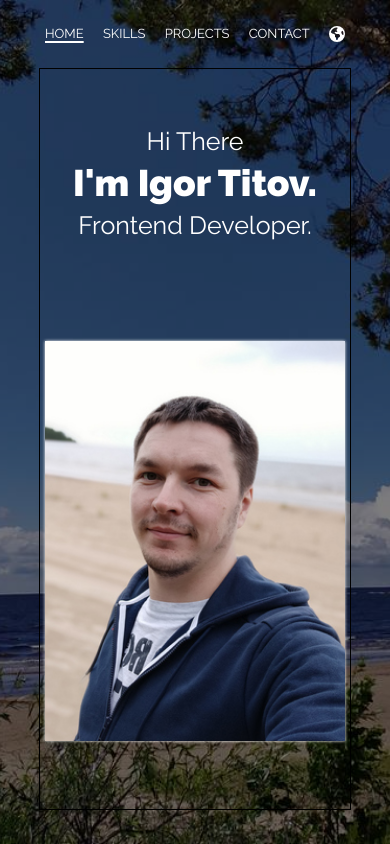
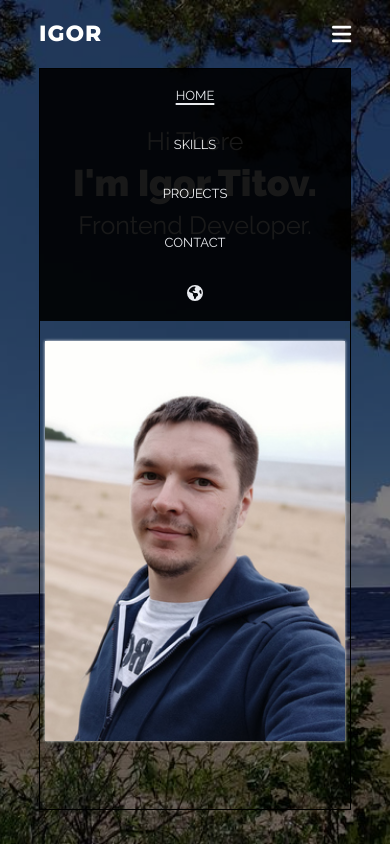
Before and after one commit to Freiii21/portfolio-react, a React (Create React App) app: page / in a window 390 px wide. Both pictures are taken after a click on the icon 336 px from the left and 33 px from the top of the page. Shown: the top 844 px of the page. Built offline with nearby package versions, Linux system fonts and the light colour scheme.

Commit message:
#42 design improvements_24

```diff
--- a/src/App.tsx
+++ b/src/App.tsx
@@ -20,16 +20,33 @@ export type underlineMenuType = {
 }
 
 function App() {
+    const [collapsedMobileMenu, setCollapsedMobileMenu] = useState(true);
+    const expandMobileMenu = () => {
+        setCollapsedMobileMenu(!collapsedMobileMenu);
+    }
+
     const mainRef = useRef<null | HTMLDivElement>(null);
     const skillsRef = useRef<null | HTMLDivElement>(null);
     const projectsRef = useRef<null | HTMLDivElement>(null);
     const contactRef = useRef<null | HTMLDivElement>(null);
     const nameRef = useRef<null | HTMLDivElement>(null);
 
-    const mainRefScroll = () => mainRef.current && mainRef.current.scrollIntoView({ behavior: 'smooth', block: 'start' });
-    const skillsRefScroll = () => skillsRef.current && skillsRef.current.scrollIntoView({ behavior: 'smooth', block: 'start' });
-    const projectsRefScroll = () => projectsRef.current && projectsRef.current.scrollIntoView({ behavior: 'smooth', block: 'start' });
-    const contactRefScroll = () => contactRef.current && contactRef.current.scrollIntoView({ behavior: 'smooth', block: 'start' });
+    const mainRefScroll = () => {
+        setCollapsedMobileMenu(true);
+        mainRef.current && mainRef.current.scrollIntoView({ behavior: 'smooth', block: 'start' });
+    }
+    const skillsRefScroll = () => {
+        setCollapsedMobileMenu(true);
+        skillsRef.current && skillsRef.current.scrollIntoView({ behavior: 'smooth', block: 'start' });
+    }
+    const projectsRefScroll = () => {
+        setCollapsedMobileMenu(true);
+        projectsRef.current && projectsRef.current.scrollIntoView({ behavior: 'smooth', block: 'start' });
+    }
+    const contactRefScroll = () => {
+        setCollapsedMobileMenu(true);
+        contactRef.current && contactRef.current.scrollIntoView({ behavior: 'smooth', block: 'start' });
+    }
 
     const scrollFunctions:scrollFunctionsType = {
         main: mainRefScroll,
@@ -65,14 +82,14 @@ function App() {
         }
         if(skillsRef.current && projectsRef.current && window.scrollY >= skillsRef.current.offsetTop
             && window.scrollY < projectsRef.current.offsetTop){
-            temp = {...temp, home: false, skills: true}
+            temp = {...temp, home: false, skills: true, project: false, contact: false}
         }
         if(projectsRef.current && contactRef.current && window.scrollY >= projectsRef.current.offsetTop
             && window.scrollY < contactRef.current.offsetTop){
-            temp = {...temp, home: false, skills: false, project: true}
+            temp = {...temp, home: false, skills: false, project: true, contact: false}
         }
         if(contactRef.current && window.scrollY >= contactRef.current.offsetTop){
-            temp = {...temp, home: false, project: false, contact: true}
+            temp = {...temp, home: false, skills: false, project: false, contact: true}
         }
         setUnderlineMenu(temp);
     }
@@ -83,6 +100,8 @@ function App() {
                   nameRef={nameRef}
                   headerHidden={headerHidden}
                   underlineMenu={underlineMenu}
+                  collapsedMobileMenu={collapsedMobileMenu}
+                  expandMobileMenu={expandMobileMenu}
                   scrollFunctions={scrollFunctions} />
             <Skills skillsRef={skillsRef}/>
             <Projects projectsRef={projectsRef}/>
--- a/src/e1-main/Main.tsx
+++ b/src/e1-main/Main.tsx
@@ -11,28 +11,14 @@ type MainPropsType = {
     nameRef: MutableRefObject<null | HTMLDivElement>
     headerHidden: boolean
     underlineMenu: underlineMenuType
+    collapsedMobileMenu: boolean
+    expandMobileMenu: () => void
     scrollFunctions: scrollFunctionsType
 }
 
 export const Main = (props: MainPropsType) => {
     const photoStyle = {backgroundImage: `url(${myPhoto})`};
     const backgroundStyle = {backgroundImage: `url(${background})`};
-
-    // const nameRef = useRef<null | HTMLDivElement>(null);
-    // const [headerHidden, setHeaderHidden] = useState(false);
-    //
-    // useEffect(() => {
-    //     window.addEventListener('scroll', scrollHandler);
-    //     return () => window.removeEventListener('scroll', scrollHandler);
-    // }, []);
-    //
-    // const scrollHandler = () => {
-    //     if(nameRef.current && window.scrollY >= nameRef.current.offsetTop){
-    //         setHeaderHidden(true);
-    //     } else {
-    //         setHeaderHidden(false);
-    //     }
-    // }
 
     const greetingFieldClass = !props.headerHidden ? s.greetingField : `${s.greetingField} ${s.greetingFieldScrolled}`;
     const photoClass = !props.headerHidden ? s.photo : `${s.photo} ${s.photoScrolled}`;
@@ -42,6 +28,8 @@ export const Main = (props: MainPropsType) => {
         <div className={s.main} style={backgroundStyle} ref={props.mainRef}>
             <Header scrollFunctions={props.scrollFunctions}
                     underlineMenu={props.underlineMenu}
+                    collapsedMobileMenu={props.collapsedMobileMenu}
+                    expandMobileMenu={props.expandMobileMenu}
                     headerHidden={props.headerHidden}/>
             <div className={sc.container} style={{height: `${mainFieldHeightStyle}`}}>
                 <div className={greetingFieldClass}>
--- a/src/e1-main/header/Header.module.scss
+++ b/src/e1-main/header/Header.module.scss
@@ -47,13 +47,5 @@
 @media screen and (max-width: 777px){
     .header {
         height: 8vh;
-        .headerContent{
-            .headerContainer {
-                justify-content: center;
-                .name {
-                    display: none;
-                }
-            }
-        }
     }
 }
--- a/src/e1-main/header/Header.tsx
+++ b/src/e1-main/header/Header.tsx
@@ -6,6 +6,8 @@ import {scrollFunctionsType, underlineMenuType} from '../../App';
 type HeaderPropsType = {
     scrollFunctions: scrollFunctionsType
     underlineMenu: underlineMenuType
+    collapsedMobileMenu: boolean
+    expandMobileMenu: () => void
     headerHidden: boolean
 }
 
@@ -19,6 +21,8 @@ export const Header = (props: HeaderPropsType) => {
                     <div className={s.name} onClick={props.scrollFunctions.main}>IGOR</div>
                     <Nav scrollFunctions={props.scrollFunctions}
                          underlineMenu={props.underlineMenu}
+                         collapsedMobileMenu={props.collapsedMobileMenu}
+                         expandMobileMenu={props.expandMobileMenu}
                          headerHidden={props.headerHidden}/>
                 </div>
             </div>
--- a/src/e1-main/header/nav/Nav.module.scss
+++ b/src/e1-main/header/nav/Nav.module.scss
@@ -10,7 +10,7 @@
     color: $textColor;
     text-transform: uppercase;
   }
-    .icon{
+  .icon {
     color: $textColor;
   }
   .onScreen {
@@ -19,11 +19,40 @@
     text-decoration-thickness: 2px;
   }
 }
-.scrolled{
-    div {
+
+.barsMenu {
+  display: none;
+  color: $textColor;
+  height: 22px;
+}
+
+.scrolled {
   color: $textSeconsdColor;
 }
-    .icon{
-        color: $textSeconsdColor;
+
+@media screen and (max-width: 777px) {
+  .nav {
+    left: 10%;
+    top: 8vh;
+    width: 80%;
+    height: 0;
+    padding: 20px;
+    position: fixed;
+    display: flex;
+    flex-direction: column;
+    align-items: center;
+    background-color: black;
+    z-index: 998;
+    opacity: 0;
+    transition: all 0.3s ease-in-out;
+  }
+  .barsMenu {
+    display: block;
   }
 }
+
+.mobileClass {
+  height: 30%;
+  opacity: 0.9;
+  transition: all 0.3s ease-in-out;
+}
--- a/src/e1-main/header/nav/Nav.tsx
+++ b/src/e1-main/header/nav/Nav.tsx
@@ -2,28 +2,40 @@ import React from 'react';
 import s from './Nav.module.scss'
 import { FontAwesomeIcon } from '@fortawesome/react-fontawesome'
 import { faEarth } from '@fortawesome/free-solid-svg-icons'
+import { faBars } from '@fortawesome/free-solid-svg-icons'
 import {scrollFunctionsType, underlineMenuType} from '../../../App';
 
 type NavPropsType = {
     scrollFunctions: scrollFunctionsType
     underlineMenu: underlineMenuType
+    collapsedMobileMenu: boolean
+    expandMobileMenu: () => void
     headerHidden: boolean
 }
 
 export const Nav = (props: NavPropsType) => {
-    const navClass = !props.headerHidden ? s.nav : `${s.nav} ${s.scrolled}`;
+
+    const navHiddenClass = !props.headerHidden ? s.nav : `${s.nav} ${s.scrolled}`;
+    const navCommonClass = props.collapsedMobileMenu ? navHiddenClass : `${navHiddenClass} ${s.mobileClass}`;
+    const barsMenuClass = !props.headerHidden ? s.barsMenu : `${s.barsMenu} ${s.scrolled}`;
+
     const underlineHomeMenu = props.underlineMenu.home ? s.onScreen : "";
     const underlineSkillsMenu = props.underlineMenu.skills ? s.onScreen : "";
     const underlineProjectsMenu = props.underlineMenu.project ? s.onScreen : "";
     const underlineContactMenu = props.underlineMenu.contact ? s.onScreen : "";
 
     return (
-        <div className={navClass}>
-            <div onClick={props.scrollFunctions.main} className={underlineHomeMenu}>Home</div>
-            <div onClick={props.scrollFunctions.skills} className={underlineSkillsMenu}>Skills</div>
-            <div onClick={props.scrollFunctions.projects} className={underlineProjectsMenu}>Projects</div>
-            <div onClick={props.scrollFunctions.contact} className={underlineContactMenu}>Contact</div>
-            <FontAwesomeIcon icon={faEarth} className={s.icon} onClick={()=>alert("aaa")}/>
+        <div>
+            <div className={navCommonClass}>
+                <div onClick={props.scrollFunctions.main} className={underlineHomeMenu}>Home</div>
+                <div onClick={props.scrollFunctions.skills} className={underlineSkillsMenu}>Skills</div>
+                <div onClick={props.scrollFunctions.projects} className={underlineProjectsMenu}>Projects</div>
+                <div onClick={props.scrollFunctions.contact} className={underlineContactMenu}>Contact</div>
+                <FontAwesomeIcon icon={faEarth} className={s.icon} onClick={() => alert('aaa')}/>
+            </div>
+            <FontAwesomeIcon icon={faBars}
+                             onClick={() => props.expandMobileMenu()}
+                             className={barsMenuClass}/>
         </div>
     );
 }
```
Lines whose indentation alone changed are shown as unchanged.
